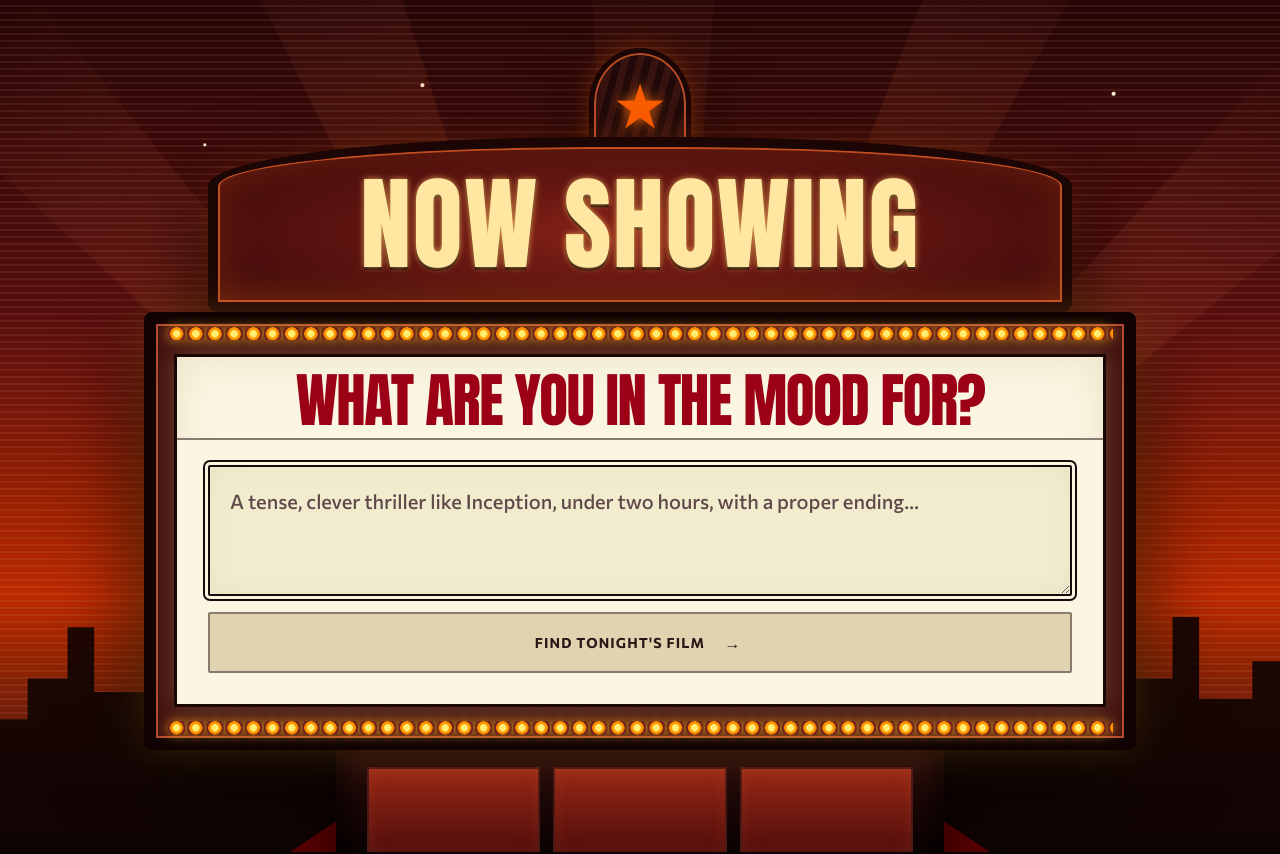
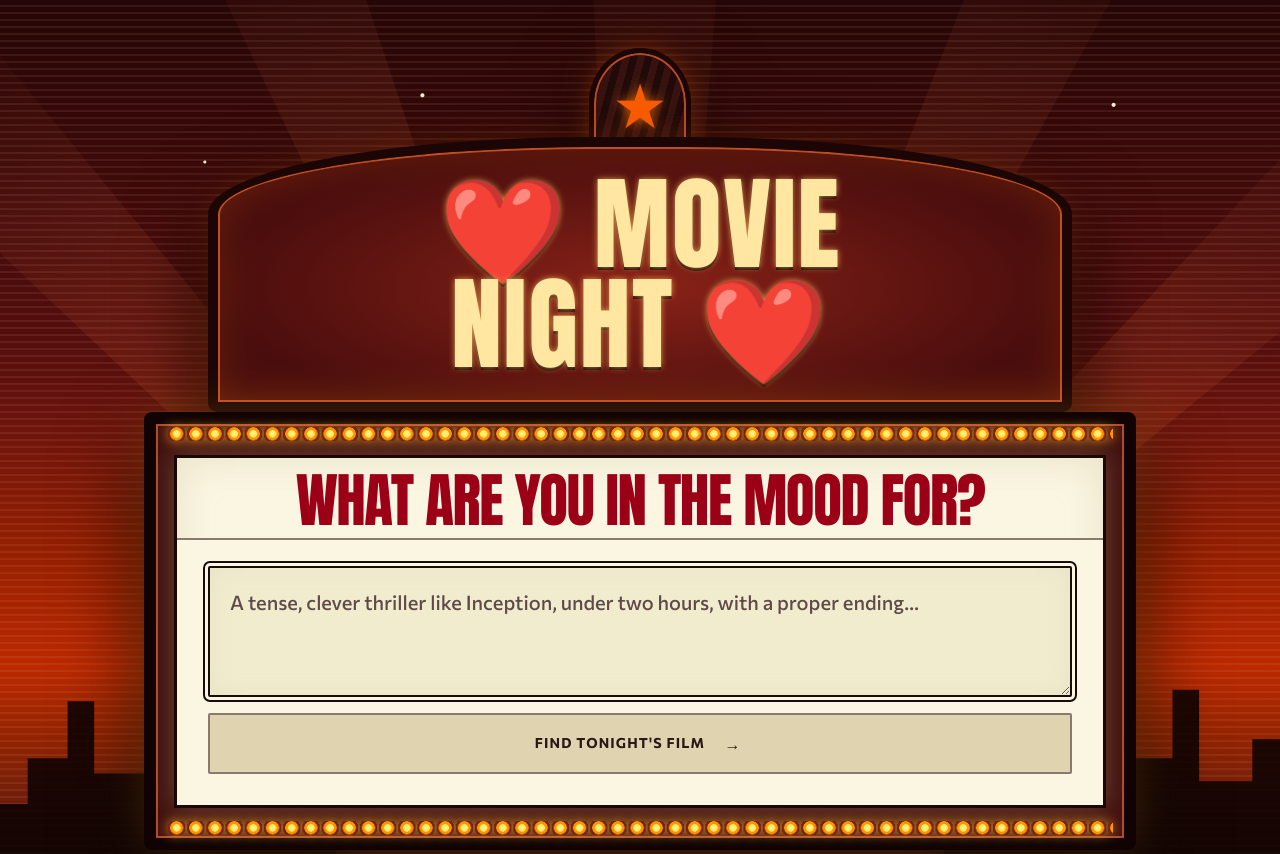
Before and after one commit to samspilsbury/movie-night, a Next.js app: page / in a window 1280 px wide. Shown: the top 854 px of the page. Built offline with nearby package versions, Linux system fonts and the light colour scheme.

Commit message:
feat: add hearts to movie night heading

```diff
--- a/src/features/recommendations/components/movie-prompt.tsx
+++ b/src/features/recommendations/components/movie-prompt.tsx
@@ -43,7 +43,7 @@ export function MoviePrompt({
         </div>
 
         <div className="theatre__title">
-          <h1>Now showing</h1>
+          <h1>❤️ Movie Night ❤️</h1>
         </div>
 
         <div className="marquee">
```
